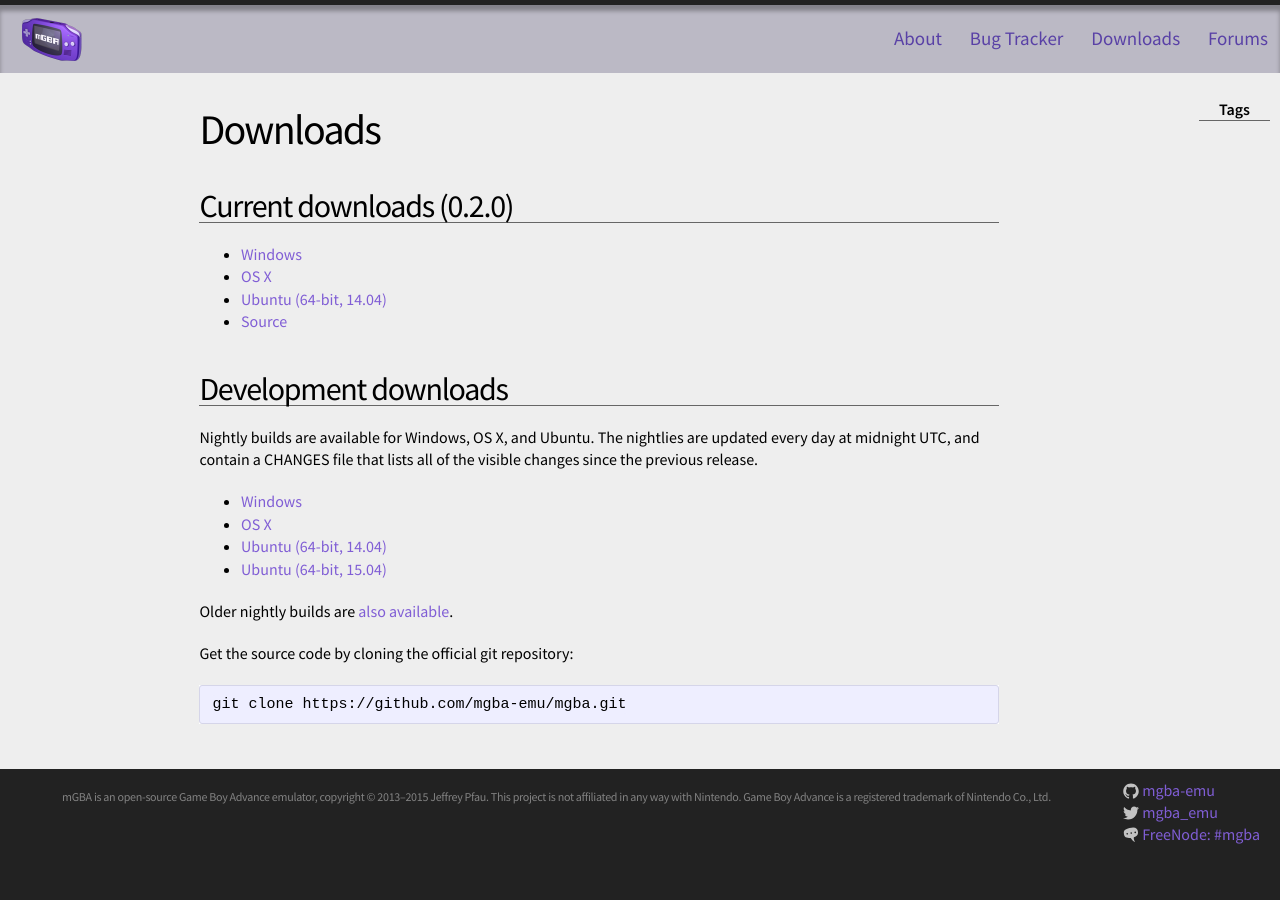
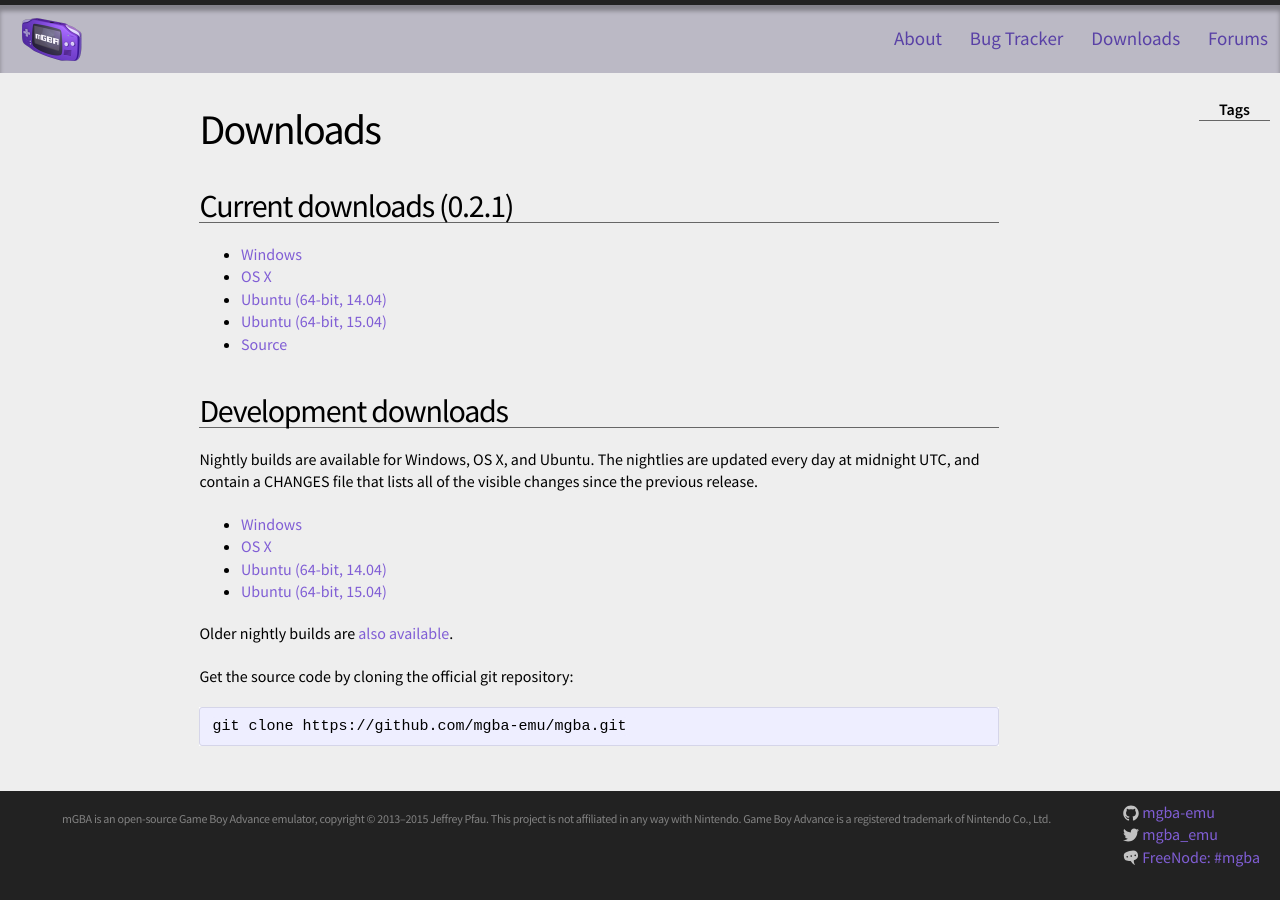
Before and after one commit to mgba-emu/www, a Jekyll site: the page built from downloads.markdown, in a window 1280 px wide. Built offline with Jekyll 4.4.1, drawn with Linux system fonts in a browser that asks for light colours.

Commit message:
Release 0.2.1

```diff
--- a/downloads.markdown
+++ b/downloads.markdown
@@ -5,13 +5,14 @@ permalink: /downloads.html
 nav: yes
 ---
 
-Current downloads (0.2.0)
+Current downloads (0.2.1)
 -------------------------
 
-* [Windows](https://s3.amazonaws.com/mgba/mGBA-0.2.0-win32.7z)
-* [OS X](https://s3.amazonaws.com/mgba/mGBA-0.2.0-osx.tar.xz)
-* [Ubuntu (64-bit, 14.04)](https://s3.amazonaws.com/mgba/mGBA-0.2.0-ubuntu64-trusty.tar.gz)
-* [Source](https://github.com/mgba-emu/mgba/archive/0.2.0.tar.gz)
+* [Windows](https://s3.amazonaws.com/mgba/mGBA-0.2.1-win32.7z)
+* [OS X](https://s3.amazonaws.com/mgba/mGBA-0.2.1-osx.tar.xz)
+* [Ubuntu (64-bit, 14.04)](https://s3.amazonaws.com/mgba/mGBA-0.2.1-ubuntu64-trusty.tar.xz)
+* [Ubuntu (64-bit, 15.04)](https://s3.amazonaws.com/mgba/mGBA-0.2.1-ubuntu64-vivid.tar.xz)
+* [Source](https://github.com/mgba-emu/mgba/archive/0.2.1.tar.gz)
 
 Development downloads
 ---------------------
```
